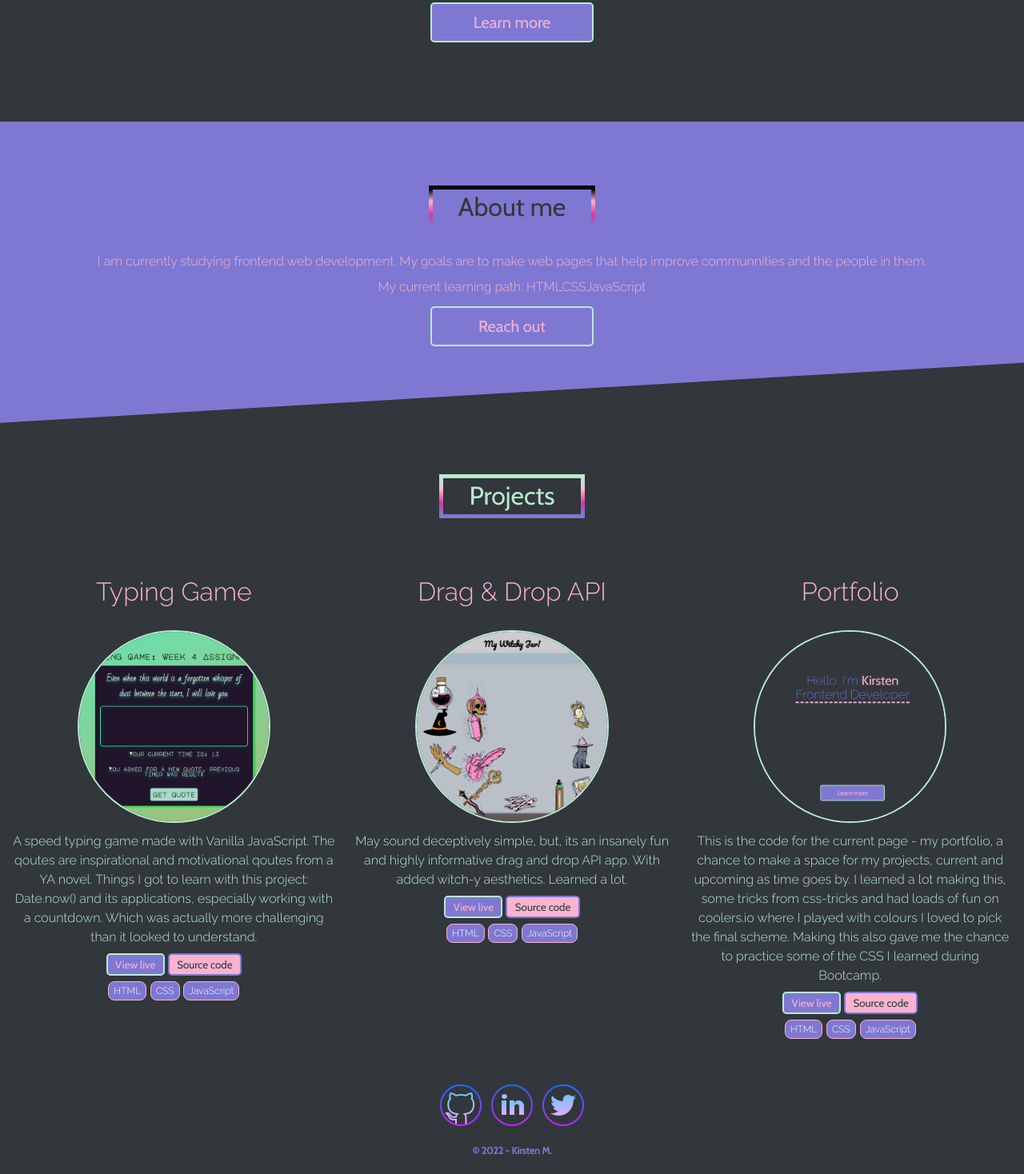
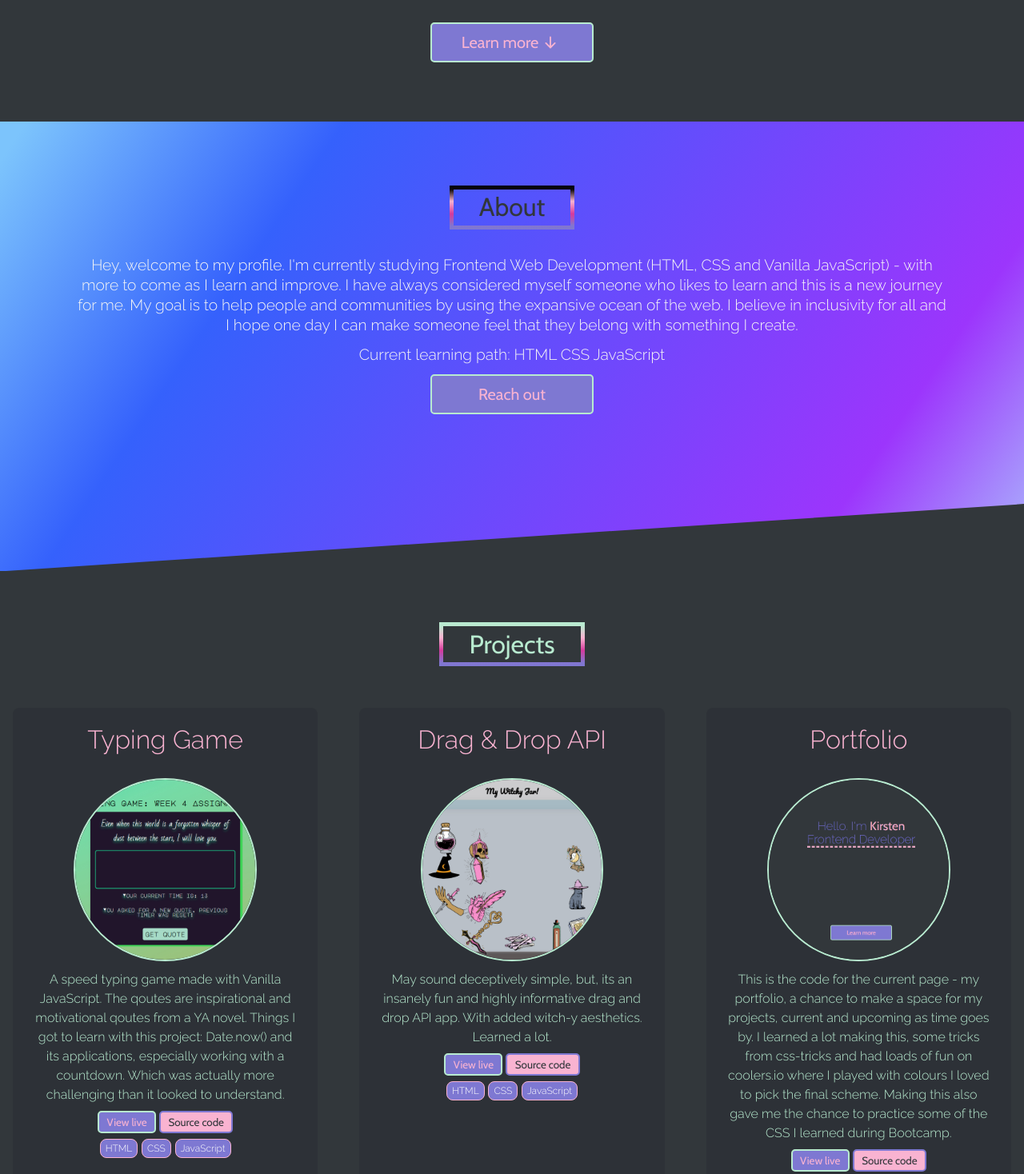
Before and after one commit to ofthewildfire/portfolio, a plain HTML site: page index.html in a window 1280 px wide. Shown: the part 648-2116 px from the top of the page at 80% size. Before the commit the page ends 2094 px from the top, so only its background shows below. Drawn offline with nearby package versions, Linux system fonts and the light colour scheme.

Commit message:
added card - changed social icons

```diff
--- a/index.html
+++ b/index.html
@@ -19,29 +19,30 @@
    <br>
    <span class="attention">Frontend Developer</span>
   </h1>
-  <!-- testing -->
   <ul id="top-level-socials">
    <li class="github-icon">
       <a href="http://github.com/ofthewildfire">
-      <img src="images/socials/icons8-github-64.png" alt="">
+      <img src="images/socials/icons8-github-64.png" alt="github social icon">
    </a>
    </li>
-   <li class="linkedin-icon"> <a href="http://linkedin.com/kcochrane94"><img src="images/socials/icons8-linkedin-circled-64.png" alt=""></a> </li>
-   <li class="twitter-icon"> <img src="images/socials/icons8-twitter-circled-64.png" alt=""></li>
-   <li class="blog-icon"> <a href="https://dev.to/tinkersdev"> <img src="images/socials/icons8-wordpress-64.png" alt=""></a>
-     </li>
+   <li class="linkedin-icon"> <a href="http://linkedin.com/kcochrane94"><img src="images/socials/icons8-linkedin-circled-64.png" alt="linkedin social icon"></a> </li>
+   <li class="twitter-icon">
+      <a href="http://twitter.com/im_kfox">
+      <img src="images/socials/icons8-twitter-circled-64.png" alt="twitter social icon">
+   </li>
   </ul>
-  <!-- testing end -->
-  <a href="#about" class="button button-primary" rel="noopener noreferrer">Learn more</a>
+  <a href="#about" class="button button-primary" rel="noopener noreferrer">Learn more <svg xmlns="http://www.w3.org/2000/svg" width="30" height="30" fill="currentColor" class="bi bi-arrow-down-short" viewBox="0 0 16 16">
+   <path fill-rule="evenodd" d="M8 4a.5.5 0 0 1 .5.5v5.793l2.146-2.147a.5.5 0 0 1 .708.708l-3 3a.5.5 0 0 1-.708 0l-3-3a.5.5 0 1 1 .708-.708L7.5 10.293V4.5A.5.5 0 0 1 8 4z"/>
+ </svg></a>
  </header>
  <main>
 
   <section class="about">
-     <div id="about">
-   <h2 class="title">About me</h2>
-   <p class="info-p">I am currently studying frontend web development. My goals are to make web pages that help improve communnities and the people in them.</p>
-   <p class="info-p">My current learning path:
-<span>HTML</span><span>CSS</span><span>JavaScript</span>
+   <div id="about">
+   <h2 class="title">About</h2>
+   <p class="info-p">Hey, welcome to my profile. I'm  currently studying Frontend Web Development (HTML, CSS and Vanilla JavaScript) - with more to come as I learn and improve. I have always considered myself someone who likes to learn and this is a new journey for me. My goal is to help people and communities by using the expansive ocean of the web. I believe in inclusivity for all and I hope one day I can make someone feel that they belong with something I create.</p>
+   <p class="info-p">Current learning path:
+   <span class="current">HTML</span> <span class="current">CSS</span> <span class="current">JavaScript</span>
    </p>
   <a class="button button-primary" href="mailto:lissajace@gmail.com">Reach out</a>
   </div>
@@ -50,6 +51,7 @@
 
   <section class="projects" id="projects">
    <h2 class="title span-title">Projects</h2>
+
    <article class="project-article">
     <h3 class="project-title">Typing Game</h3>
     <img src="/images/screenshots/typing.jpg" alt="screenshot of a typing game" class="project-img">
@@ -62,6 +64,7 @@
       <li class="js-tag">JavaScript</li>
    </ul>
    </article>
+
 
    <article class="project-article">
     <h3 class="project-title">Drag & Drop API</h3>
@@ -88,17 +91,10 @@
       <li class="js-tag">JavaScript</li>
    </ul>
    </article>
-
   </section>
  </main>
 
  <footer>
-  <ul>
-   <li><img src="images/socials/icons8-github-64.png" alt=""></li>
-   <li> <img src="images/socials/icons8-linkedin-circled-64.png" alt=""></li>
-   <li> <img src="images/socials/icons8-twitter-circled-64.png" alt=""></li>
-   <li> <img src="images/socials/icons8-wordpress-64.png" alt=""></li>
-  </ul>
   <p>&copy 2022 - Kirsten M.</p>
  </footer>
 </body>
--- a/style.css
+++ b/style.css
@@ -9,7 +9,13 @@
 --primary-font: 'Raleway', sans-serif;
 --secondary-font: 'Cabin', sans-serif;
 
-/*font-sizes */
+/* additional colours */
+
+--melrose: #ABB9FC;
+--electric-violet: #9C35FC;
+--dodger-blue: #3561FC;
+--malibu: #7CC4FC;
+
 }
 
 body {
@@ -18,6 +24,9 @@ body {
  color: var(--violet-blue-crayola);
  margin: 0 auto;
 text-align: center;
+overflow-x: hidden;
+position: relative;
+box-sizing: border-box;
 }
 
 header {
@@ -87,14 +96,12 @@ line-height: 1.1em;
 
 .title {
  --angle: 0deg;
- /* … */
 border-image: linear-gradient(var(--angle),#7e78d2ff, #d53a9d, #f9b3d1ff, #b8ebd0ff) 1;
  animation: 5s rotate linear infinite;
 }
 
 .about .title {
  --angle: 0deg;
- /* … */
  border-image: linear-gradient(var(--angle),#7e78d2ff, #d53a9d, #f9b3d1ff, black) 1;
  animation: 5s rotate linear infinite;
  color: var(--primary-body-bg);
@@ -117,15 +124,25 @@ line-height: 1.1em;
  padding: 1em 6em 6em 6em;
  justify-content: center;
  align-items: center;
- background-color: var(--violet-blue-crayola);
- clip-path: polygon(0 0%, 100% 0%, 100% 80%, 0 100%);
+background: rgb(171,185,252);
+background: linear-gradient(304deg, rgba(171,185,252,1) 0%, rgba(156,53,252,1) 17%, rgba(67,91,252,1) 66%, rgba(53,97,252,1) 74%, rgba(124,196,252,1) 98%);
+ clip-path: polygon(0 0%, 100% 0%, 100% 85%, 0 100%);
  flex-direction: column;
- color: var(--cotton-candy);
+ color: whitesmoke;
+ font-weight: 400;
+ overflow-x: hidden;
+}
+
+.about::after {
+  content: "";
+  padding-bottom: 100px;
 }
 
 .info-p {
  margin-top: .5em;
- margin-bottom: 1em;
+ margin-bottom: .65em;
+ font-size: 1.2rem;
+ line-height: 1.3em;
 }
 
 
@@ -134,17 +151,26 @@ line-height: 1.1em;
 .projects {
   display: grid;
   grid-template-columns: repeat(auto-fit, minmax(400px, auto));
- /* grid-template-columns: repeat(3, 1fr); */
   grid-template-rows: repeat(3, auto);
+  justify-content: center;
   grid-gap: 20px;
   margin: 0 auto;
-padding: 0 1em;
   color: var(--mint);
+  overflow-x: hidden;
+  margin-bottom: 5em;
 }
 
 .span-title {
 grid-column-start: 1;
 grid-column-end: -1;
+}
+
+.project-article {
+  border-radius: 8px;
+  box-sizing: border-box;
+  padding-bottom: 2.5em;
+  background: rgba(0, 0, 22, 0.1);
+  margin: 0 1em;
 }
 
 .project-title {
@@ -156,6 +182,7 @@ grid-column-end: -1;
 .project-desc {
   margin-bottom: .5em;
   line-height: 1.5em;
+  padding: 0 1.5em;
 }
 
 
@@ -196,22 +223,12 @@ margin: .5em;
 /* footer*/
 
 footer {
- font-size: .75rem;
+ font-size: .9rem;
  font-weight: 700;
  font-family: var(--secondary-font);
-}
-
-footer ul {
- margin-top: 1.2em;
- display: flex;
- height: 100px;
- justify-content: center;
- align-items: center;
-}
-
-footer ul li:hover, footer ul li:focus {
- transform: scale(.75);
- cursor: pointer;
+ background-color: var(--electric-violet);
+ color: var(--melrose);
+ padding: 3em;
 }
 
 /* tag styles */
@@ -241,14 +258,30 @@ footer ul li:hover, footer ul li:focus {
 
 #top-level-socials{
   display: grid;
-  grid-template-columns: repeat(4, 1fr);
+  grid-template-columns: repeat(3, 1fr);
   grid-template-rows: 1;
 }
 
 
+
 .github-icon, .linkedin-icon, .twitter-icon, .blog-icon {
-  text-decoration: underline;
-  border-radius: 50%;
   align-items: center;
   justify-content: center;
 }
+
+.github-icon:hover,
+.github-icon:focus,
+.twitter-icon:hover,
+.twitter-icon:focus,
+.linkedin-icon:hover,
+.linkedin-icon:focus
+ {
+ transform: scale(.75);
+}
+
+.github-icon:active,
+.twitter-icon:active,
+.linkedin-icon:active {
+  transform: scale(.95);
+  border-bottom: var(--mint);
+}
```
Also changed, not shown: script.js (added, +9 -0 lines), images/socials/undraw_programmer_re_owql.svg (added). Lines whose indentation alone changed are shown as unchanged.
